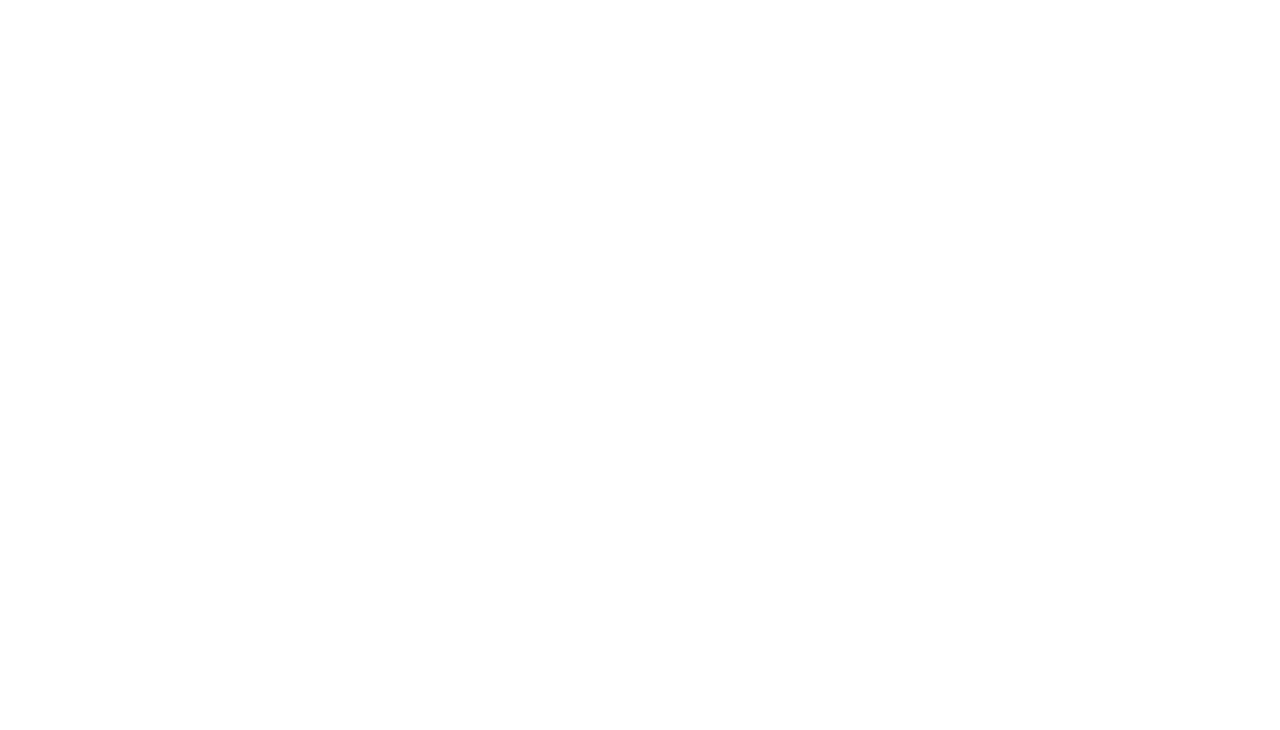
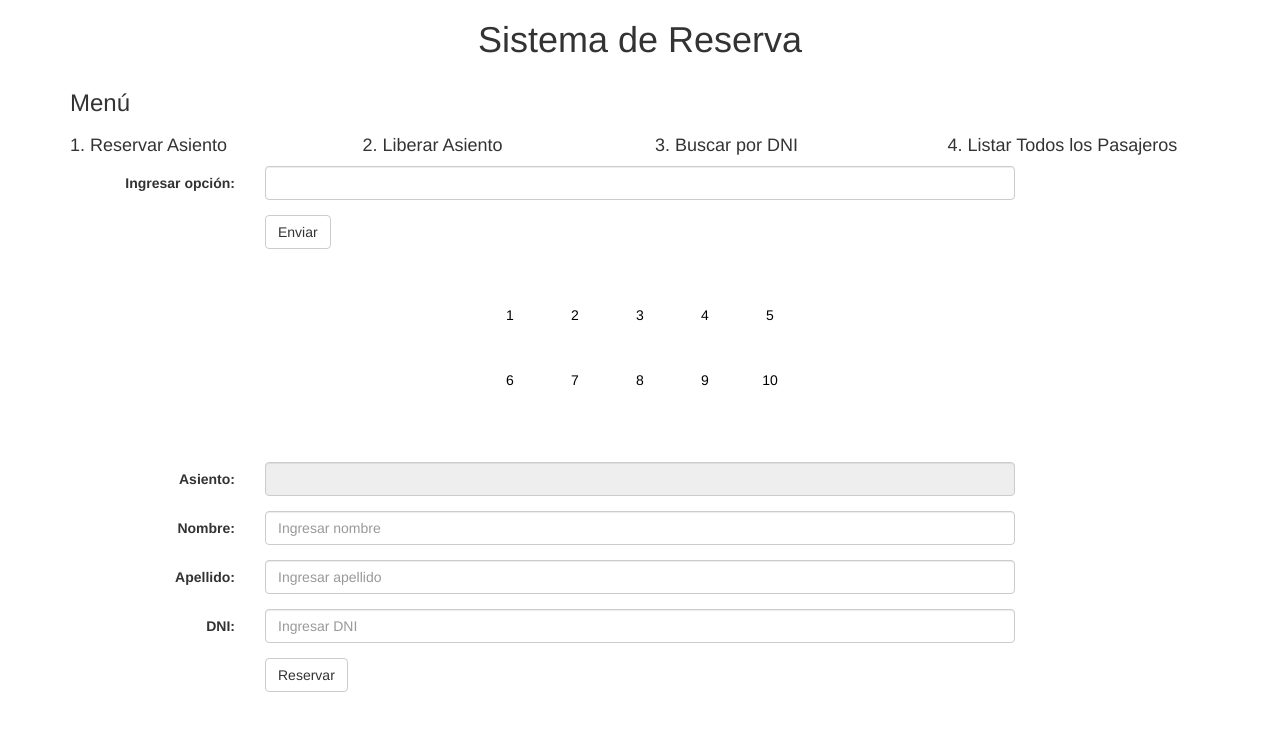
Before and after one commit to gabiprds93/Reserva-Asientos, a plain HTML site: page index.html in a window 1280 px wide. Drawn offline with nearby package versions, Linux system fonts and the light colour scheme.

Commit message:
Maquetacion

```diff
--- a/index.html
+++ b/index.html
@@ -3,8 +3,106 @@
     <head>
         <meta charset="UTF-8">
         <title>Sistema Reserva</title>
+        <!--zoom desde mobile-->
+        <meta name="viewport" content="width=device-width,initial-scale=1.0">
+        <!-- Latest compiled and minified CSS -->
+        <link rel="stylesheet" href="https://maxcdn.bootstrapcdn.com/bootstrap/3.3.7/css/bootstrap.min.css" integrity="sha384-BVYiiSIFeK1dGmJRAkycuHAHRg32OmUcww7on3RYdg4Va+PmSTsz/K68vbdEjh4u" crossorigin="anonymous">
+        <!--CSS-->
+        <link rel="stylesheet" href="style.css">
     </head>
     <body>
+        <header>
+            <div class="container">
+                <div class="row">
+                    <div class="col-md-12 text-center">
+                        <h1>Sistema de Reserva</h1>
+                    </div>
+                </div>
+            </div>
+        </header>
+        <section class="" id="menu">
+            <div class="container">
+                <div class="row">
+                    <div class="col-md-12">
+                        <h3>Menú</h3>
+                    </div>
+                </div>
+                <div class="row">
+                    <div class="col-md-3">
+                        <h4>1. Reservar Asiento</h4>
+                    </div>
+                    <div class="col-md-3">
+                        <h4>2. Liberar Asiento</h4>
+                    </div>
+                    <div class="col-md-3">
+                        <h4>3. Buscar por DNI</h4>
+                    </div>
+                    <div class="col-md-3">
+                        <h4>4. Listar Todos los Pasajeros</h4>
+                    </div>
+                </div>
+                <form class="form-horizontal">
+                    <div class="form-group">
+                        <label class="control-label col-sm-2" for="">Ingresar opción:</label>
+                        <div class="col-sm-8">
+                            <input type="text" class="form-control" id="opcion">
+                        </div>
+                    </div>
+                    <div class="form-group">
+                        <div class="col-sm-offset-2 col-sm-10">
+                            <button class="btn btn-default" id="btnEnviar">Enviar</button>
+                        </div>
+                    </div>
+                </form>
+            </div>
+        </section>
+        <section class="oculto" id="secAsientosInfo">
+            <div class="container">
+                <div class="row">
+                    <div class="col-md-12 text-center">
+                        <table id="tablero">
 
+                        </table>
+                    </div>
+                </div>
+                <form class="form-horizontal">
+                    <div class="form-group">
+                        <label class="control-label col-sm-2" for="">Asiento:</label>
+                        <div class="col-sm-8">
+                            <input type="text" class="form-control" id="asiento" disabled>
+                        </div>
+                    </div>
+                    <div class="form-group">
+                        <label class="control-label col-sm-2" for="">Nombre:</label>
+                        <div class="col-sm-8">
+                            <input type="text" class="form-control" id="nombre" placeholder="Ingresar nombre">
+                        </div>
+                    </div>
+                    <div class="form-group">
+                        <label class="control-label col-sm-2" for="">Apellido:</label>
+                        <div class="col-sm-8">
+                            <input type="text" class="form-control" id="apellido" placeholder="Ingresar apellido">
+                        </div>
+                    </div>
+                    <div class="form-group">
+                        <label class="control-label col-sm-2" for="">DNI:</label>
+                        <div class="col-sm-8">
+                            <input type="text" class="form-control" id="dni" placeholder="Ingresar DNI">
+                        </div>
+                    </div>
+                    <div class="form-group">
+                        <div class="col-sm-offset-2 col-sm-10">
+                            <button class="btn btn-default" id="btnReservar">Reservar</button>
+                        </div>
+                    </div>
+                </form>
+            </div>
+        </section>
+        <!-- jQuery (necessary for Bootstrap's JavaScript plugins) -->
+        <script src="https://ajax.googleapis.com/ajax/libs/jquery/3.2.1/jquery.min.js"></script>
+        <!-- Latest compiled and minified JavaScript -->
+        <script src="https://maxcdn.bootstrapcdn.com/bootstrap/3.3.7/js/bootstrap.min.js" integrity="sha384-Tc5IQib027qvyjSMfHjOMaLkfuWVxZxUPnCJA7l2mCWNIpG9mGCD8wGNIcPD7Txa" crossorigin="anonymous"></script>
+        <!-- Tu Archivo main.js -->
+        <script type="text/javascript" src="main.js"></script>
     </body>
 </html>
--- a/main.js
+++ b/main.js
@@ -0,0 +1,30 @@
+let tablero = document.getElementById("tablero");
+function crearCeldas(total)
+    {
+        let numFilas = total/5;
+        let numColum = total/2;
+        while(tablero.childNodes.length >= 1)
+        {
+            tablero.removeChild(tablero.firstChild);
+        }
+        for(let i = 0; i < numFilas; i++)
+        {
+            let fila = document.createElement('tr');
+            for(let j = 0; j < numColum; j++)
+            {
+                let columna = document.createElement('td');
+                columna.id = `${i}${j}`;
+                columna.textContent = i * numColum + j + 1;
+                columna.className = "btn";
+                //columna.className = "btn-default";
+                columna.addEventListener("click", () =>
+                {
+                    //this.mostrar(columna.id);
+                }, false);
+                fila.appendChild(columna);
+                //this.celdas[i][j] = columna;
+            }
+            tablero.appendChild(fila);
+        }
+    }
+crearCeldas(10);
--- a/style.css
+++ b/style.css
@@ -0,0 +1,19 @@
+*
+{
+    margin: 0;
+    padding: 0;
+    box-sizing: border-box;
+}
+table
+{
+    margin: 3% auto;
+    font-size: 25px;
+}
+td
+{
+    color: black;
+    background-color: white;
+    width: 65px;
+    height: 65px;
+    border: 1px solid gray;
+}
```
Lines whose indentation alone changed are shown as unchanged.
